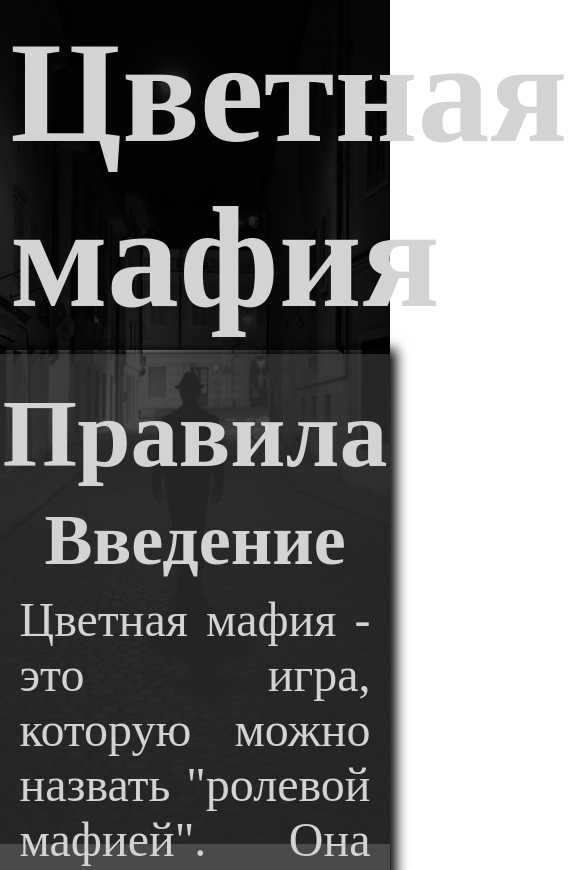
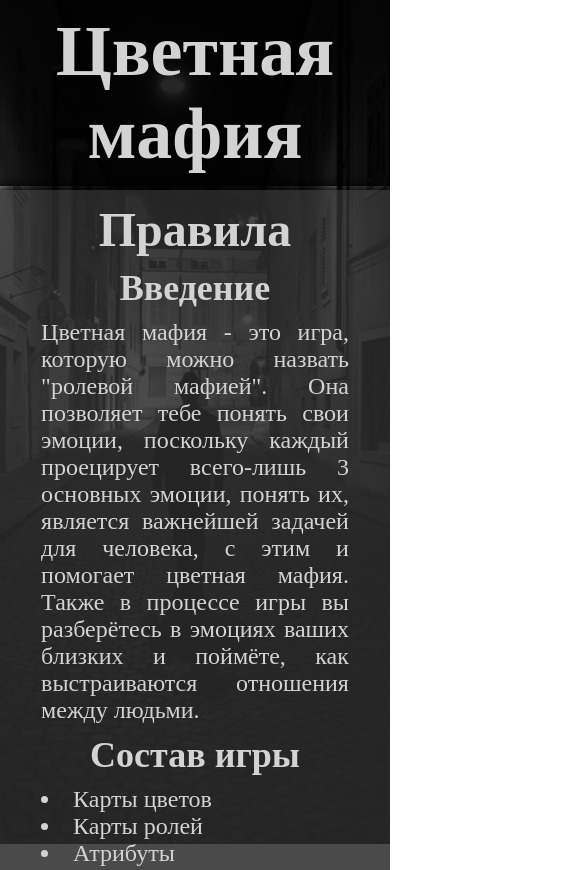
Before and after one commit to Vanitas95439/Color-Mafia, a plain HTML site: page index.html in a window 390 px wide. Shown: the top 870 px of the page, 585 px wide, since content can reach past the window. Drawn offline with Linux system fonts and the light colour scheme.

Commit message:
Add files via upload

```diff
--- a/style.css
+++ b/style.css
@@ -104,17 +104,16 @@ ol {
 #phone-colors-cards {
   display: none;
 }
+
 @media screen and (max-width: 1200px) {
-  body {
-    font-size: 3em;
-  }
-
   #header {
     position: inherit;
   }
 
   #rules-container {
     width: 100%;
+    padding-left: 1em;
+    padding-right: 1em;
   }
 
   #colors-cards {
```
